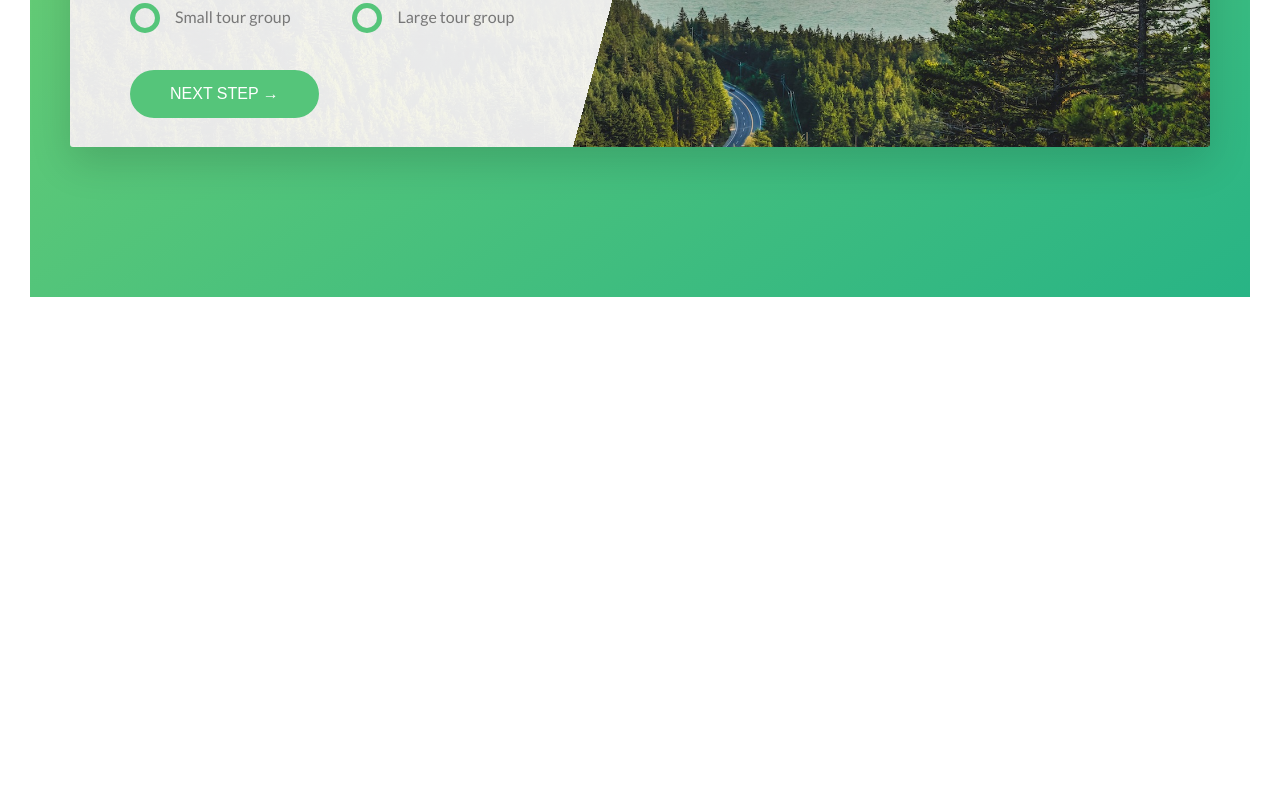
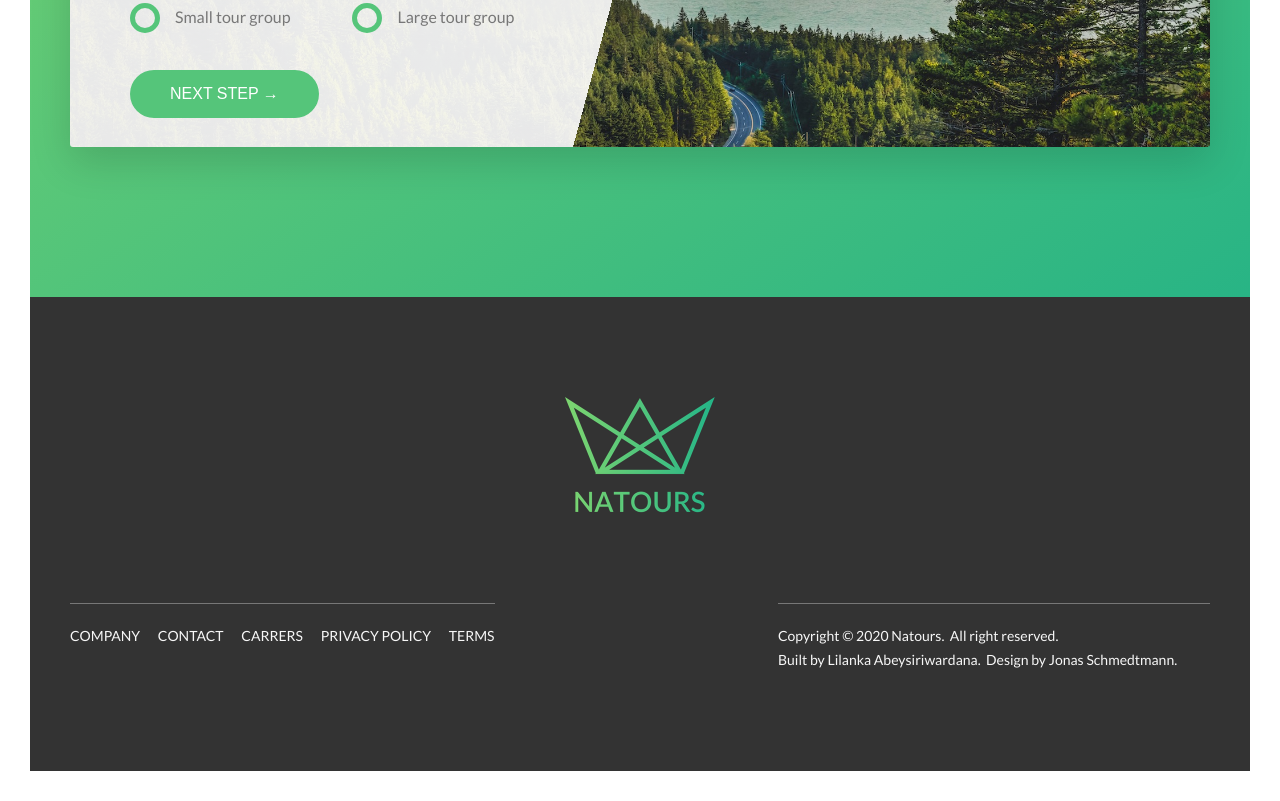
Before and after one commit to lilankaabey/natours, a website: page src/index.html in a window 1280 px wide. Shown: the part 4975-5776 px from the top of the page. Before the commit the page ends 5302 px from the top, so only its background shows below. Drawn offline with Linux system fonts and the light colour scheme.

Commit message:
build the footer section

```diff
--- a/src/index.html
+++ b/src/index.html
@@ -308,6 +308,35 @@
             </section>
         </main>
 
+        <footer class="footer">
+            <div class="footer__logo-box">
+                <img src="img/logo-green-2x.png" alt="Full logo" class="footer__logo">
+            </div>
+
+            <div class="row">
+                <div class="col-1-of-2">
+                    <div class="footer__navigation">
+                        <ul class="footer__list">
+                            <li class="footer__item"><a href="#" class="footer__link">Company</a></li>
+                            <li class="footer__item"><a href="#" class="footer__link">Contact</a></li>
+                            <li class="footer__item"><a href="#" class="footer__link">Carrers</a></li>
+                            <li class="footer__item"><a href="#" class="footer__link">Privacy policy</a></li>
+                            <li class="footer__item"><a href="#" class="footer__link">Terms</a></li>
+                        </ul>
+                    </div>
+                </div>
+
+                <div class="col-1-of-2">
+                    <p class="footer__copyright">
+                        Copyright &copy; 2020 Natours. &nbsp;All right reserved.<br>
+                        Built by <a href="#" class="footer__link" style="text-transform: initial;">Lilanka Abeysiriwardana.&nbsp;</a> Design by Jonas Schmedtmann.
+
+                        <!-- Template Design by Jonas Built by Lilanka -->
+                    </p>
+                </div>
+            </div>
+        </footer>
+
         <!-- <section class="grid-test">
             <div class="row">
                 <div class="col-1-of-2">
--- a/src/sass/abstracts/_variables.scss
+++ b/src/sass/abstracts/_variables.scss
@@ -14,6 +14,7 @@ $color-grey-light-2: #eee;
 
 $color-grey-dark: #777777;
 $color-grey-dark-2: #999;
+$color-grey-dark-3: #333;
 
 $color-white: #ffffff;
 $color-black: #000;
--- /dev/null
+++ b/src/sass/layout/_footer.scss
@@ -0,0 +1,60 @@
+.footer {
+   background-color: $color-grey-dark-3;
+   padding: 10rem 0;
+   font-size: 1.4rem;
+   color: $color-grey-light-1;
+
+   &__logo-box {
+      text-align: center;
+      margin-bottom: 8rem;
+   }
+
+   &__logo {
+      width: 15rem;
+      height: auto;
+   }
+
+   &__navigation {
+      border-top: 1px solid $color-grey-dark;
+      padding-top: 2rem;
+      display: inline-block;
+   }
+
+   &__list {
+      list-style: none;
+
+   }
+
+   &__item {
+      display: inline-block;
+      &:not(:last-child) {
+         margin-right: 1.5rem;
+      }
+   }
+
+   &__link {
+      &:link,
+      &:visited {
+         color: $color-grey-light-1;
+         background-color: $color-grey-dark-3;
+         text-decoration: none;
+         text-transform: uppercase;
+         display: inline-block;
+         transition: all .2s;
+      }
+
+      &:hover,
+      &:active {
+         color: $color-primary;
+         box-shadow: 0 1rem 2rem rgba($color-black, .4);
+         transform: rotate(5deg) scale(1.3);
+      }
+   }
+
+   &__copyright {
+      border-top: 1px solid $color-grey-dark;
+      padding-top: 2rem;
+      width: 80%;
+      float: right;
+   }
+}
--- a/src/sass/main.scss
+++ b/src/sass/main.scss
@@ -18,5 +18,6 @@
 
 @import "layout/grid";
 @import "layout/header";
+@import "layout/footer";
 
 @import "pages/home";
```
Also changed, not shown: src/css/style.css.
